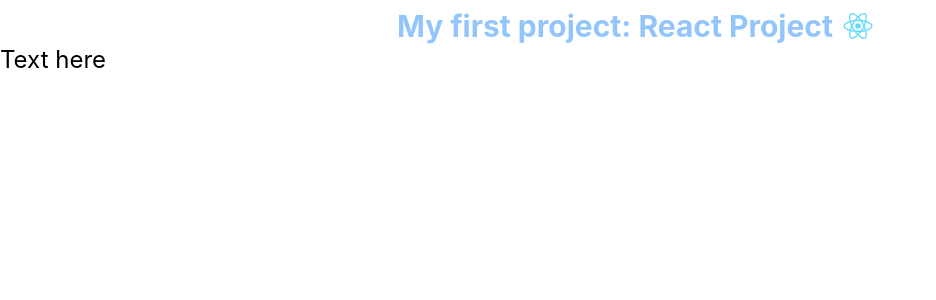
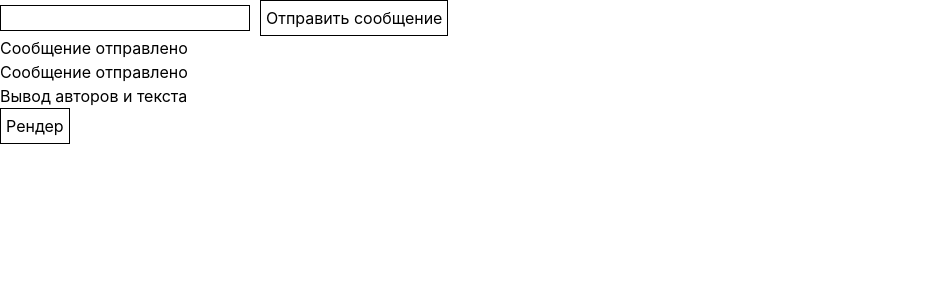
Before and after one commit to sergeykotenkogithub/react-lesson, a React (Create React App) app: page / in a window 1280 px wide. Shown: the top 300 px of the page, without its empty margins (0-936 px from the left). Built offline with nearby package versions, Linux system fonts and the light colour scheme.

Commit message:
lesson 2

```diff
--- a/src/App.css
+++ b/src/App.css
@@ -1,5 +1,15 @@
 .image-app {
   width: 50px;
+}
+
+input,
+button {
+  border: 1px solid;
+  margin-right: 10px;
+}
+
+button {
+  padding: 5px;
 }
 
 .App-logo {
--- a/src/App.jsx
+++ b/src/App.jsx
@@ -1,15 +1,71 @@
+import './App.css';
+import React, { useState, useEffect, useRef } from "react";
 
-import './App.css';
-import Message  from './Message';
+export default function App() {
+  let [messageList, setMessageList] = useState([])
+  let [message, setMessage] = useState('');
+  const ref = useRef(null);
 
-function App() {
-  const nameProject = 'React Project';
+  const send = () => {
+    const input = document.querySelector('input');
+    setMessage(message = input.value);
+    input.value = '';
+  }
+
+  const render = () => {
+    setMessageList(
+      messageList = [
+        {
+          id: 1,
+          author: 'Андрей',
+          text: 'Это текст Андрея тут'
+        },
+        {
+          id: 2,
+          author: 'Иван',
+          text: 'Это текст Иван тут'
+        },
+        {
+          id: 3,
+          author: 'Петр',
+          text: 'Это текст Петра тут'
+        },
+        {
+          id: 4,
+          author: 'Василий',
+          text: 'Это текст Василия тут'
+        }
+      ]
+    )
+  }
+
+  useEffect(() => {
+    console.log('first', ref.current);
+    setTimeout(() => {
+      ref.current.insertAdjacentHTML('beforeend',
+        `<div> Сообщение отправлено </div>`
+      );
+    }, 1500);
+  }, [message]);
+
   return (
-    <div className="App container my-0 mx-auto">
-        <Message nameProject={nameProject}/>
-        <p className='text-2xl'>Text here</p>
+    <div className="container my-0 mx-auto">
+      <input type="text" />
+      <button onClick={send}>Отправить сообщение</button>
+      <div className="message" ref={ref}>{message}</div>
+      <div>
+        <h1>Вывод авторов и текста</h1>
+        <button onClick={render}>Рендер</button>
+        <div>
+          {messageList.map(({ text, id }) => {
+            return (
+              <div key={id}>
+                {text}
+              </div>
+            )
+          })}
+        </div>
+      </div>
     </div>
   );
 }
-
-export default App;
--- a/src/Message.jsx
+++ /dev/null
@@ -1,13 +0,0 @@
-import React from "react";
-import logo from './logo.svg';
-
-export default function Message({nameProject}) {
-    return (
-        <div className='flex justify-center mt-2'>
-            <h1 className="text-3xl font-bold text-blue-300">
-                My first project: {nameProject}
-            </h1>
-            <img src={logo} className="image-app" alt="logo"></img>
-        </div>
-    );
-}
```
